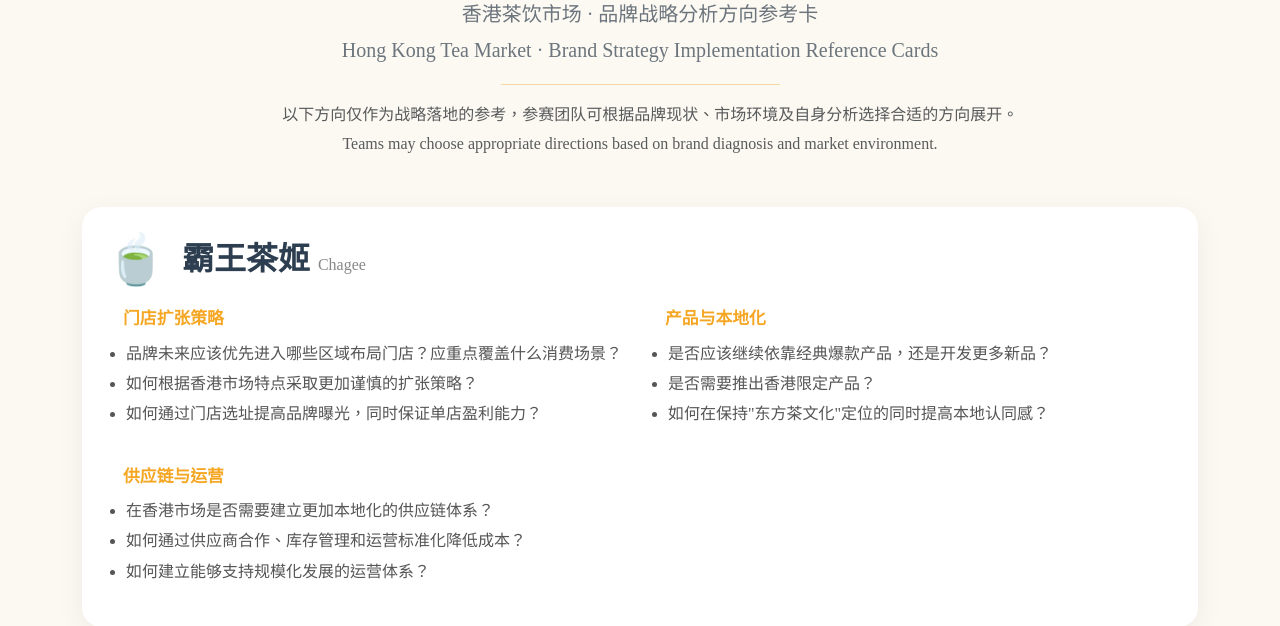
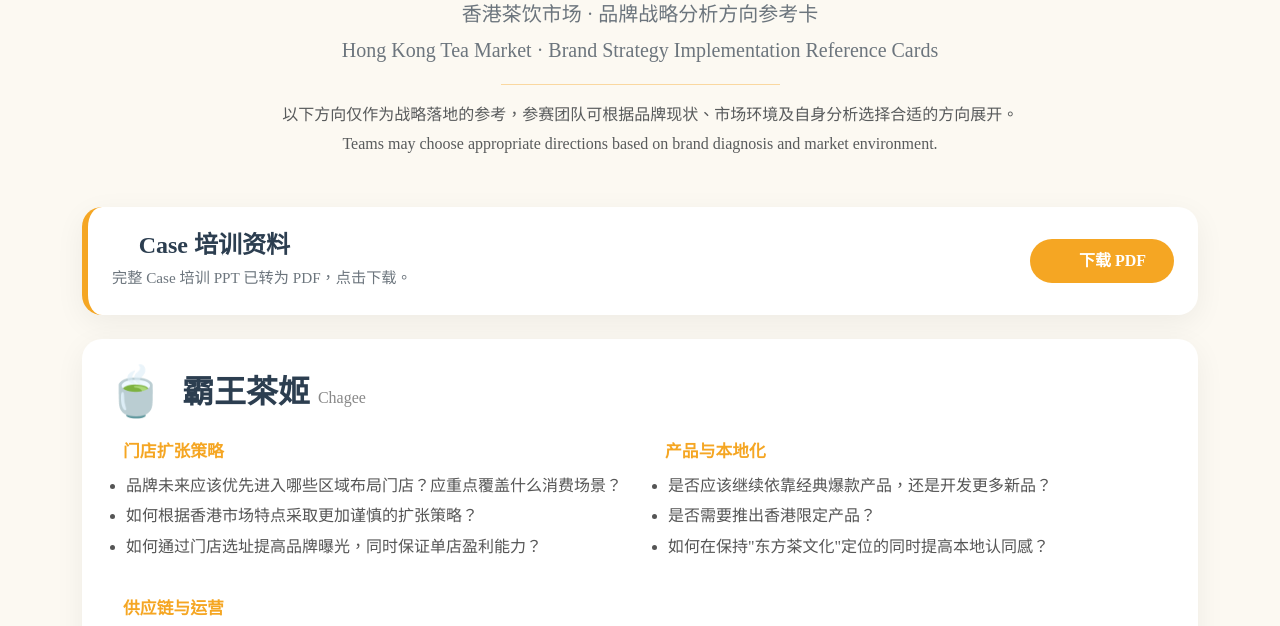
Before and after one commit to Destiny-maker520/UBCC, a Flask app: page /case-materials in a window 1280 px wide. Shown: the part 203-829 px from the top of the page. Run offline with Flask 3, Linux system fonts and the light colour scheme; the visitor is signed in with stand-in values (Sample User, id 1).

Commit message:
Add PDF download button to Case Materials page

```diff
--- a/app/templates/case_materials.html
+++ b/app/templates/case_materials.html
@@ -18,6 +18,26 @@
             <br>Teams may choose appropriate directions based on brand diagnosis and market environment.
         </p>
     </div>
+
+    <!-- ===== Case 培训资料下载 ===== -->
+    <div class="card card-ubcc p-4 mb-4" style="border-left: 6px solid var(--ubcc-orange);">
+        <div class="d-flex flex-wrap align-items-center justify-content-between">
+            <div>
+                <h4 class="fw-bold mb-1" style="color: var(--ubcc-dark);">
+                    <i class="fas fa-file-pdf text-ubcc me-2"></i>Case 培训资料
+                </h4>
+                <p class="text-secondary" style="font-size: 0.95rem; margin-bottom: 0;">
+                    完整 Case 培训 PPT 已转为 PDF，点击下载。
+                </p>
+            </div>
+            <a href="https://drive.google.com/file/d/1Ds_4FMlHwOY6RCWIXxPUPY0EcaoIT5up/view?usp=sharing" target="_blank" class="btn btn-ubcc" style="padding: 10px 28px;">
+                <i class="fas fa-download me-2"></i>下载 PDF
+            </a>
+        </div>
+    </div>
+
+
+
 
     <!-- ===== 品牌卡片列表 ===== -->
     <div class="row g-4">
```
